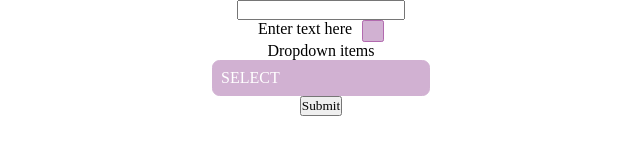
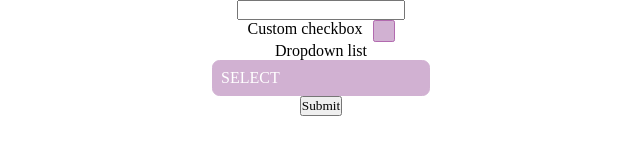
Before and after one commit to predrag-jovicic/custom-controls-angular, an Angular app: page / in a window 1280 px wide. Shown: the top 160 px of the page, without its empty margins (319-959 px from the left). Built offline with nearby package versions, Linux system fonts and the light colour scheme.

Commit message:
Make dropdown list label dynamic

```diff
--- a/src/app/app.component.html
+++ b/src/app/app.component.html
@@ -3,8 +3,8 @@
         <input type="text" formControlName="textualField"/>
     </div>
     <div class="container">
-        <app-customcheckbox [labelText]="labelText" formControlName="checkboxCustom"></app-customcheckbox>
-        <app-customdropdownlist [required]="false" formControlName="dropdownListCustom" [items]="items"></app-customdropdownlist>
+        <app-customcheckbox [labelText]="'Custom checkbox'" formControlName="checkboxCustom"></app-customcheckbox>
+        <app-customdropdownlist [required]="false" [dropdownListLabel]="'Dropdown list'" [items]="items" formControlName="dropdownListCustom"></app-customdropdownlist>
     </div>
     <div class="container">
         <button type="button" (click)="checkValues()">Submit</button>
--- a/src/app/app.component.ts
+++ b/src/app/app.component.ts
@@ -9,7 +9,6 @@ import { FormGroup, FormBuilder, Validators } from '@angular/forms';
 export class AppComponent{
   title = 'customcontrols';
   mainForm : FormGroup;
-  labelText = "Enter text here";
   items = [
     { id : 1, text : "Option 1" },
     { id : 2, text : "Option 2" },
--- a/src/app/customdropdownlist/customdropdownlist.component.html
+++ b/src/app/customdropdownlist/customdropdownlist.component.html
@@ -1,5 +1,5 @@
 <div class="container">
-    <label>Dropdown items</label>
+    <label>{{ dropdownListLabel }}</label>
     <div class="container-control">
       <div class="current" [ngClass]="{'currentTransformation': resultsVisible}" (click)="toggle()">
         {{ selectedText }}
--- a/src/app/customdropdownlist/customdropdownlist.component.ts
+++ b/src/app/customdropdownlist/customdropdownlist.component.ts
@@ -14,6 +14,7 @@ import { DropdownListItem } from '../shared/DropdownListItem';
 export class CustomdropdownlistComponent implements OnInit, ControlValueAccessor, Validator {
   @Input() items : DropdownListItem[] = [];
   @Input() required : boolean;
+  @Input() dropdownListLabel : string;
   private onChange:(value:DropdownListItem) => void;
   resultsVisible : boolean = false;
   selectedText : string = "SELECT";
```
